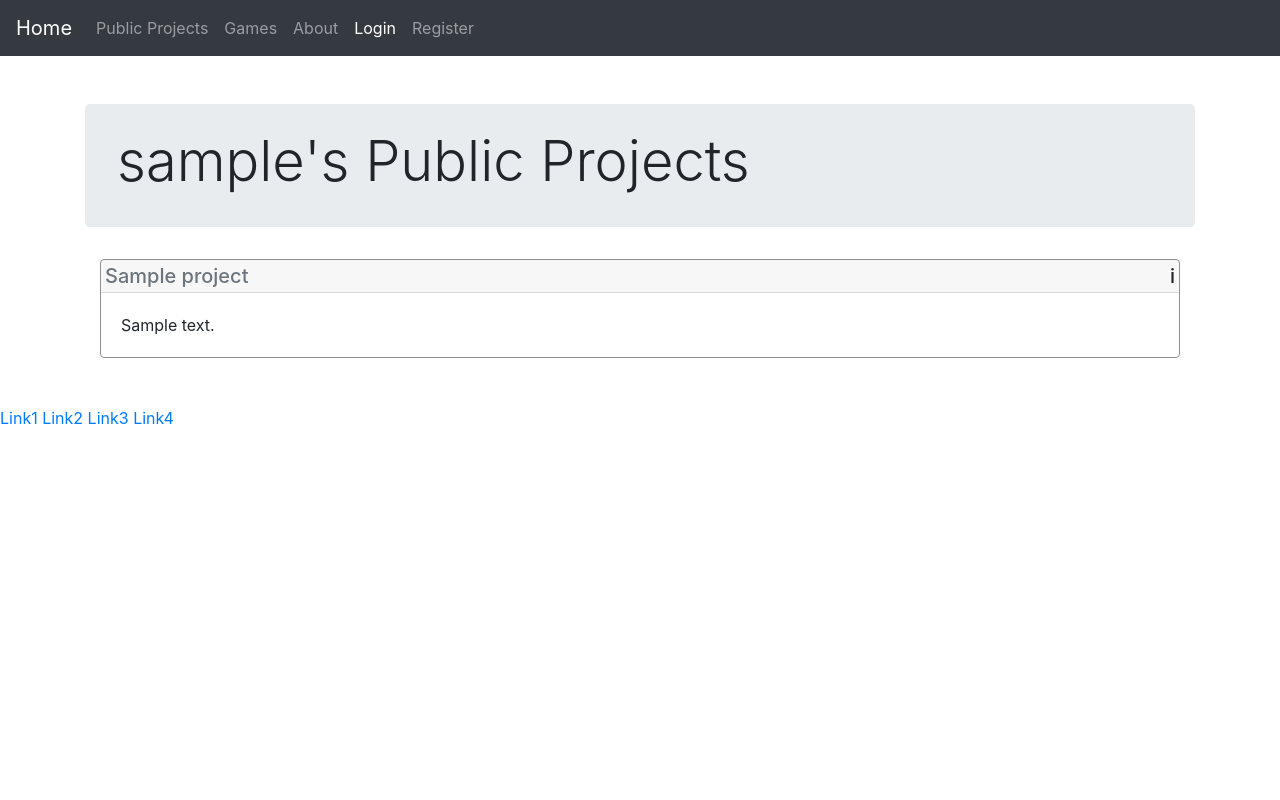
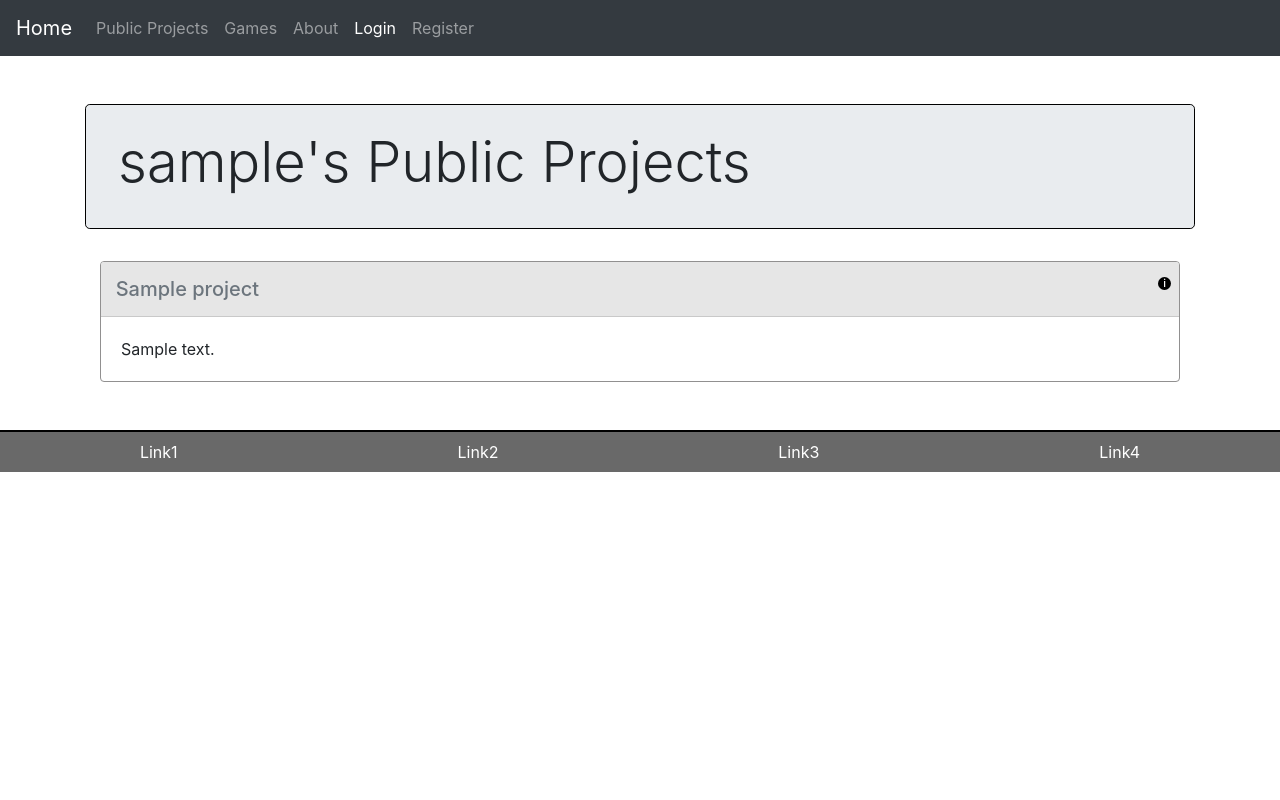
Before and after one commit to M-Aguilar/PS, a Django app: template geography/templates/geography/projects.html in a window 1280 px wide. Run offline with Django 3.2, Linux system fonts and the light colour scheme; tables that the repository leaves empty hold one stand-in row (values such as "Sample post"); the template is opened without the code that fills it: values that come from a table or form of the project are taken from there, most other values are stand-ins (such as "Sample title", 1, 10 or a date in 2020); some libraries are stand-ins or nearby versions.

Commit message:
this is good

```diff
--- a/games/urls.py
+++ b/games/urls.py
@@ -6,4 +6,5 @@ urlpatterns = [
 	path('', views.index, name="games"),
 	path('<path>', views.game, name="game"),
 	path('edit/<path>', views.edit_game, name="edit_game"),
+	path('new_game', views.new_game, name="new_game"),
 ]
--- a/geography/templates/geography/projects.html
+++ b/geography/templates/geography/projects.html
@@ -47,7 +47,7 @@
   <div class="card my-3" style="border-color: #919090;">
     <div class="card-header light-g p-1">
       <h5 class="card-title">
-            <div>
+        <div class="d-inline">
           <div class="float-left project">
             <a class="text-secondary mr-2" href="{% url 'project' project.id %}">{{ project }}</a>
           </div>
@@ -56,25 +56,31 @@
               <div class="info">i</div>
             </div>
           </div>
-              {% if user.is_authenticated and user.projector.admin %}
-              <a class="btn bg-light text-secondary float-right mr-3" href="{% url 'edit_project' project.id %}">edit</a>
+          {% if user.is_authenticated and user.projector.admin and request.user == project.owner %}
+          <div class="d-inline float-right mr-3">
+            {% if project.public %}
+            <p class="d-inline text-success">Public</p>
+            {% else %}
+            <p class="d-inline text-secondary">Private</p>
+            {% endif %}
+            <a class="btn bg-light text-secondary ml-3" href="{% url 'edit_project' project.id %}">edit</a>
+          </div>
           {% endif %}
         </div>
       </h5>
     </div>
     <div class="card-body">
     {% if project.text %}
-       	    <p class="card-text">{{ project.text }}
+      <p class="card-text">{{ project.text }}</p>
     {% else %}
-            <p>No text entry
+      <p>No text entry</p>
     {% endif %}
-            </p>
     </div>
   </div>
   {% empty %}
   <div>No projects have been added yet.</div>
   {% endfor %}
-	{% if user.is_authenticated and user.projector.admin %}
+  {% if user.is_authenticated and user.projector.admin and request.user == projects.owner %}
   <a class="btn btn-dark" href="{% url 'new_project' %}">new project</a>
   {% endif %}
 </div>
--- /dev/null
+++ b/main/static/main/basestyle.css
@@ -0,0 +1,65 @@
+html, body {
+				height:100%;
+			}
+
+			footer a:link {
+				color: white;
+			}
+
+			footer a:visited {
+				color:white;
+			}
+
+			footer a:hover {
+			}
+			footer a:active {
+				color:blue;
+			}
+
+			footer a {
+				text-align: center;
+				height:100%;
+				padding: 1vh;
+			}
+
+			.light-g {
+				background-color:#e6e6e6;
+			}
+
+			.jumbotron {
+				border:black 1px solid;
+			}
+
+			footer {
+				width:100%;
+				display:flex;
+				justify-content: space-around;
+				color:red;
+				background-color: #696969;
+				border-top:2px black solid;
+			}
+
+			.project {
+				margin:1% 1%;
+			}
+
+			.pop-project {
+				margin-top:2%;
+			}
+
+			.pop-projects {
+				margin: 80% -30%;
+			}
+
+			.info {
+				background-color: black;
+				border-radius: 50%;
+				font-size: 11px;
+				width:13px;
+				text-align: center;
+				color:white;
+			}
+
+			.popover {
+				font-size: 11px;
+			}
```
Also changed, not shown: games/templates/games/new_game.html (added, +20 -0 lines), games/views.py (+13 -0 lines). Lines whose indentation alone changed are shown as unchanged.
